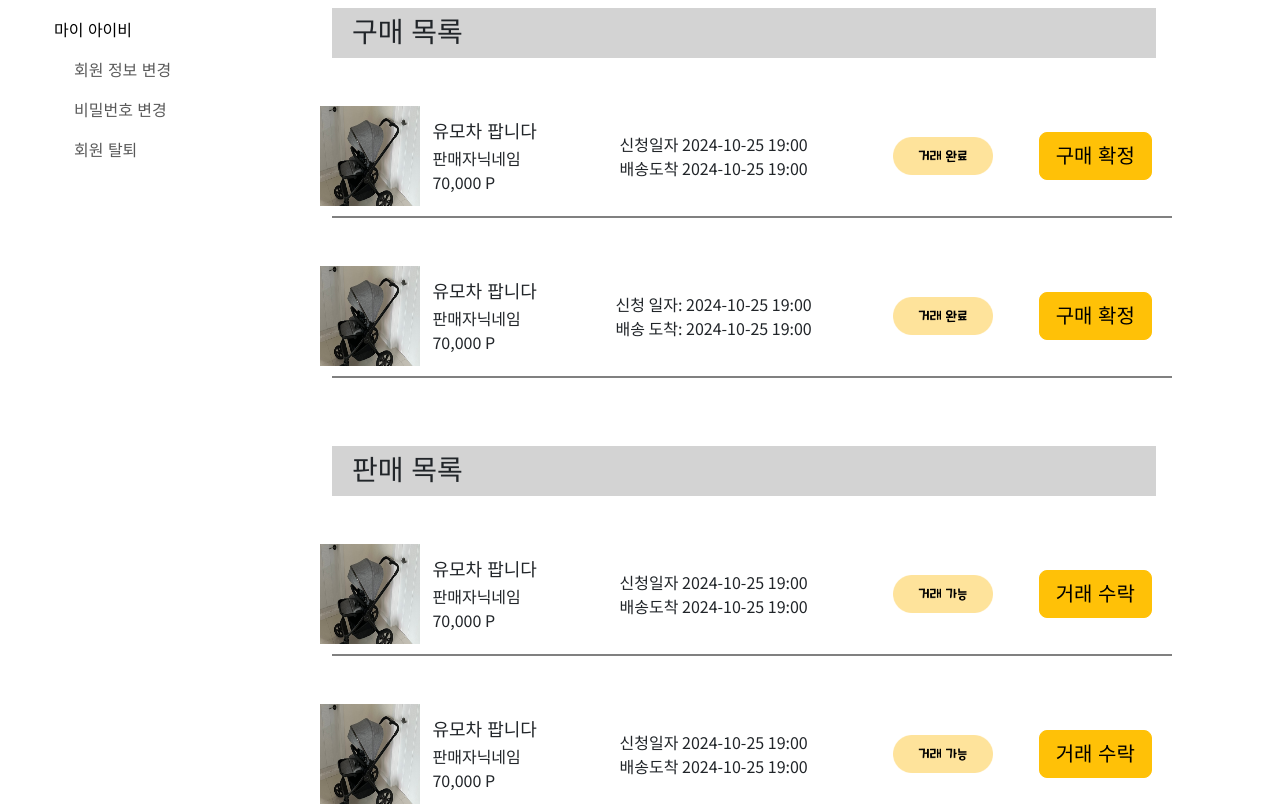
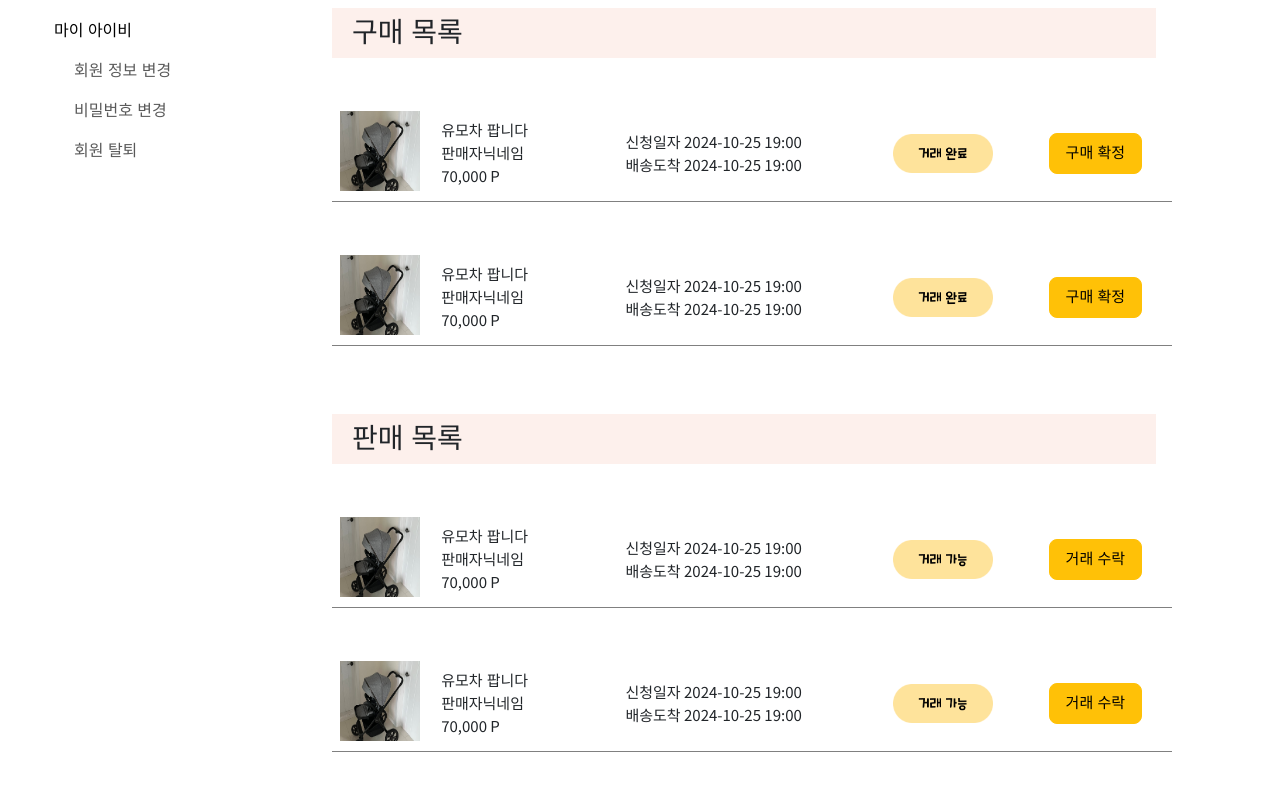
Before and after one commit to yec3168/IBESerivce, a React (Create React App) app in the folder ibe_front/: page /mypage in a window 1280 px wide. Shown: the part 531-1337 px from the top of the page. Built offline with nearby package versions, Linux system fonts and the light colour scheme; a web font is replaced by a local one.

Commit message:
[REFACTOR] 마이페이지 css 수정

```diff
--- a/ibe_front/src/component/mypage/Mypage.css
+++ b/ibe_front/src/component/mypage/Mypage.css
@@ -52,7 +52,7 @@
 
 #h3_purListTitle{
     font-family: "CookieRun-Regular", sans-serif !important;
-    background-color: lightgray;
+    background-color: #f6c3b23f;
     height: 50px;
     width: 90%;
     margin-top: 20px;
@@ -61,10 +61,11 @@
     align-items: center;
 }
 
-#col_purList{
-    padding-bottom: 10px;
-    border-bottom: 2px solid gray;
+#col_purList {
+    padding: 5px;
+    border-bottom: 1px solid gray;
     font-family: 'Noto Sans KR', sans-serif;
+    font-size: 15px;
     display: flex;
     align-items: center;
     justify-content: center;
@@ -72,18 +73,29 @@
 
 #btn_purConfirm{
     font-family: "CookieRun-Regular", sans-serif !important;
+    font-size: 15px;
 }
 
 #purListTitle {
     font-family: "CookieRun-Regular", sans-serif !important;
-    font-size: large
+    white-space: nowrap;
+    overflow: hidden;
+    text-overflow: ellipsis;
+    max-width: 160px;
+}
+
+#img_purListThumbnail {
+    width: 80px;
+    height: 80px;
+    margin-bottom: 5px;
+    margin-left: 20px;
 }
 
 /* MypageSalesListComponent */
 
 #h3_salListTitle{
     font-family: "CookieRun-Regular", sans-serif !important;
-    background-color: lightgray;
+    background-color: #f6c3b23f;;
     height: 50px;
     width: 90%;
     margin-top: 20px;
@@ -93,9 +105,10 @@
 }
 
 #col_salList{
-    padding-bottom: 10px;
-    border-bottom: 2px solid gray;
+    padding: 5px;
+    border-bottom: 1px solid gray;
     font-family: 'Noto Sans KR', sans-serif;
+    font-size: 15px;
     display: flex;
     align-items: center;
     justify-content: center;
@@ -103,11 +116,22 @@
 
 #btn_salConfirm{
     font-family: "CookieRun-Regular", sans-serif !important;
+    font-size: 15px;
 }
 
 #salListTitle {
     font-family: "CookieRun-Regular", sans-serif !important;
-    font-size: large
+    white-space: nowrap;
+    overflow: hidden;
+    text-overflow: ellipsis;
+    max-width: 160px;
+}
+
+#img_salListThumbnail {
+    width: 80px;
+    height: 80px;
+    margin-bottom: 5px;
+    margin-left: 20px;
 }
 
 /* MypagePointChargeComponent */
--- a/ibe_front/src/component/mypage/MypagePurchaseListComponent.js
+++ b/ibe_front/src/component/mypage/MypagePurchaseListComponent.js
@@ -12,7 +12,7 @@ const MypagePurchaseListComponent = () => {
             <Container className="mb-3">
                 <Row className="my-5">
                     <Col xs={1} id="col_purList">
-                        <img src={product_stroller} alt="strollerImg" width="100px" height="100px" />
+                        <img src={product_stroller} alt="strollerImg" id="img_purListThumbnail" />
                     </Col>
                     <Col xs={2} id="col_purList">
                         <div>
@@ -40,7 +40,7 @@ const MypagePurchaseListComponent = () => {
                 </Row>
                 <Row className="my-5">
                     <Col xs={1} id="col_purList">
-                        <img src={product_stroller} alt="strollerImg" width="100px" height="100px" />
+                        <img src={product_stroller} alt="strollerImg" id="img_purListThumbnail" />
                     </Col>
                     <Col xs={2} id="col_purList">
                         <div>
@@ -51,8 +51,8 @@ const MypagePurchaseListComponent = () => {
                     </Col>
                     <Col xs={4} id="col_purList">
                         <div>
-                            <div>신청 일자:   2024-10-25 19:00</div>
-                            <div>배송 도착:   2024-10-25 19:00</div>
+                            <div>신청일자   2024-10-25 19:00</div>
+                            <div>배송도착   2024-10-25 19:00</div>
                         </div>
                     </Col>
                     <Col xs={2} id="col_purList">
--- a/ibe_front/src/component/mypage/MypageSalesListComponent.js
+++ b/ibe_front/src/component/mypage/MypageSalesListComponent.js
@@ -12,7 +12,7 @@ const MypageSalesListComponent = () => {
             <Container className="mb-3">
                 <Row className="my-5">
                     <Col xs={1} id="col_salList">
-                        <img src={product_stroller} alt="strollerImg" width="100px" height="100px" />
+                        <img src={product_stroller} alt="strollerImg" id="img_salListThumbnail" />
                     </Col>
                     <Col xs={2} id="col_salList">
                         <div>
@@ -40,7 +40,7 @@ const MypageSalesListComponent = () => {
                 </Row>
                 <Row className="my-5">
                     <Col xs={1} id="col_salList">
-                        <img src={product_stroller} alt="strollerImg" width="100px" height="100px" />
+                        <img src={product_stroller} alt="strollerImg" id="img_salListThumbnail" />
                     </Col>
                     <Col xs={2} id="col_salList">
                         <div>
```
